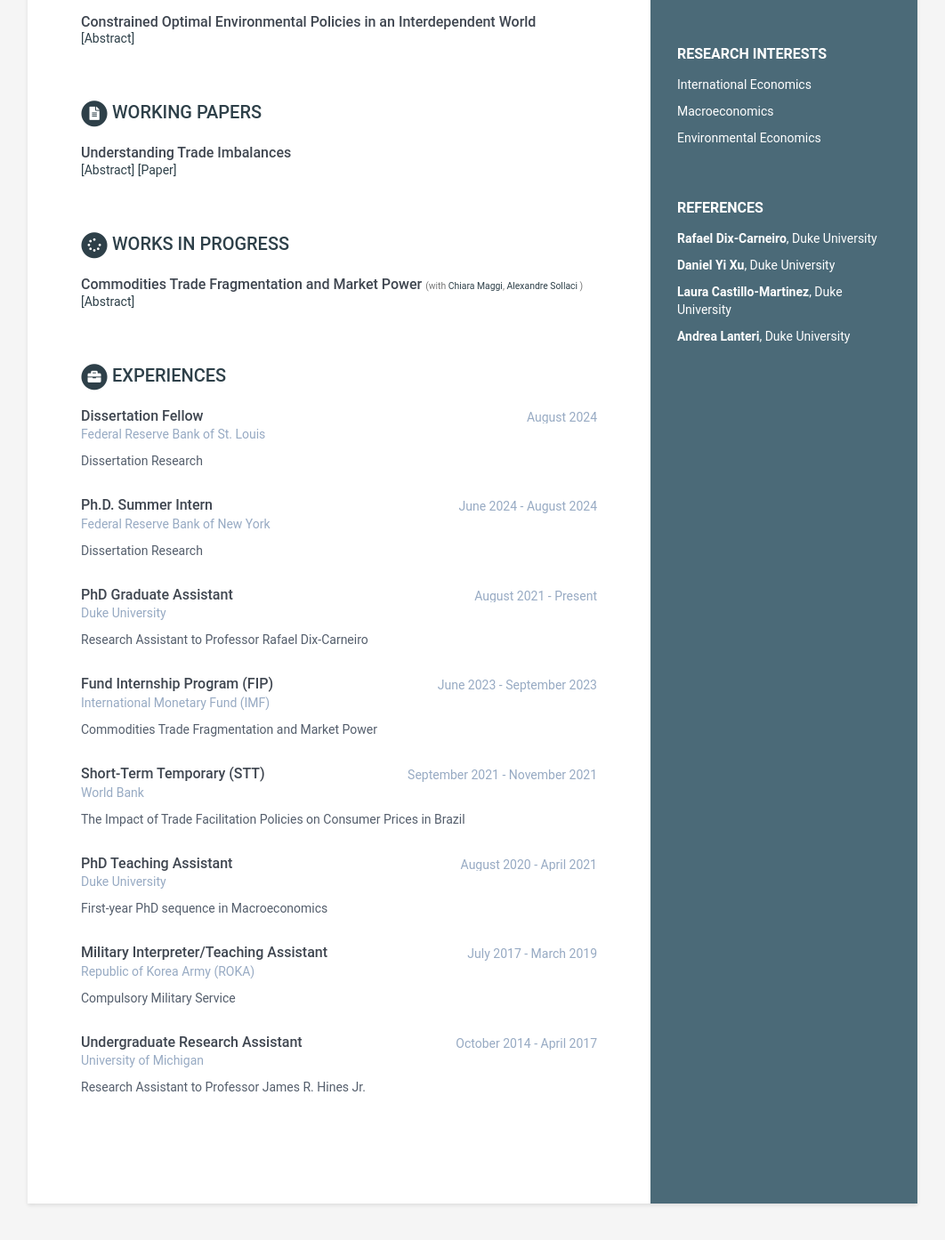
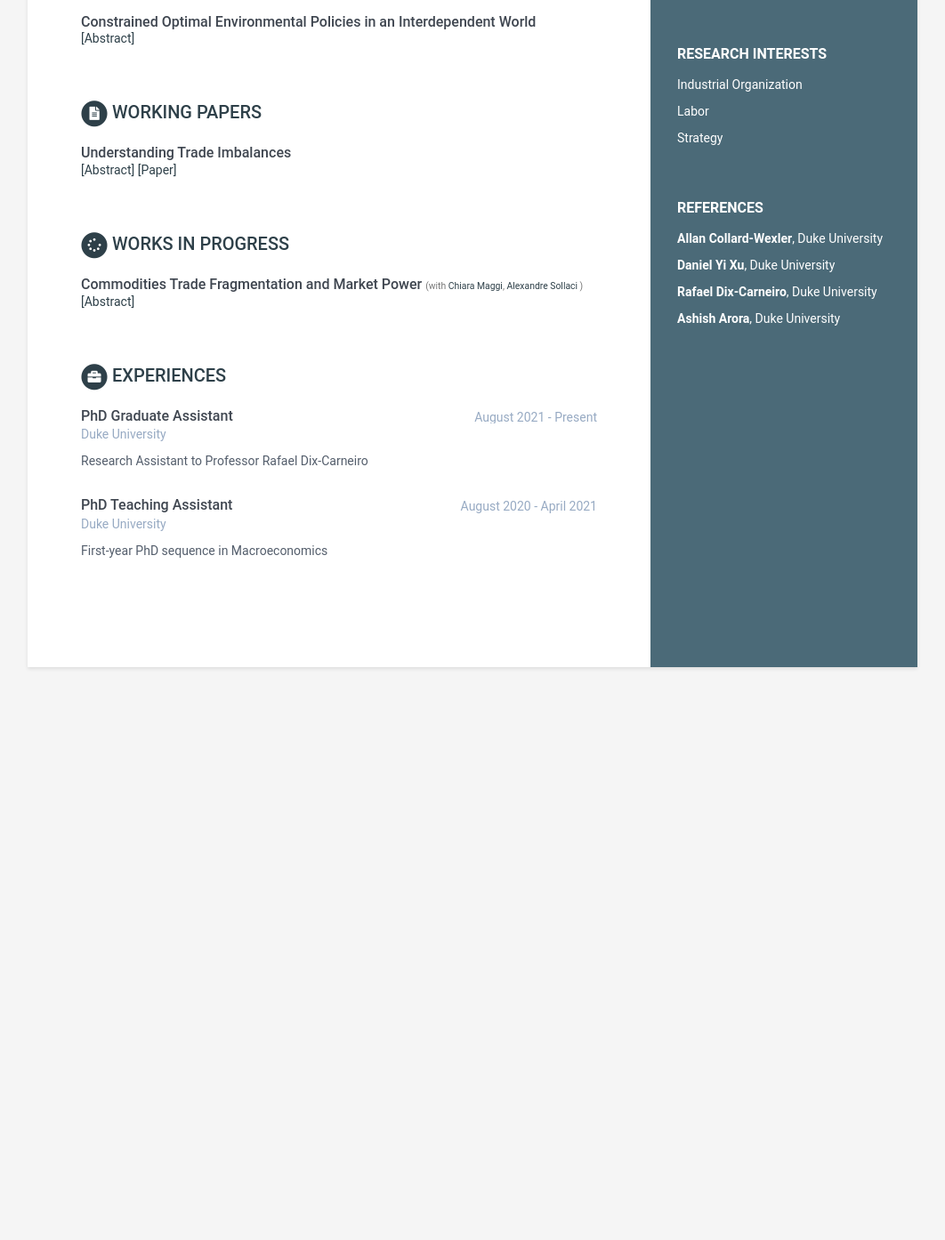
Before and after one commit to nurullahgulec/website, a Jekyll site: the page built from index.html, in a window 1280 px wide and 1400 px high, scrolled down 565 px. Shown: the top 1394 px of the window at 89% size, without its empty margins (109-1171 px from the left). Built offline with Jekyll 4.4.1, drawn with Linux system fonts in a browser that asks for light colours; after the commit the page ends 1375 px from its top, so only the background shows below that; some of the changed text lies outside the part shown.

Commit message:
Update data.yml

```diff
--- a/_data/data.yml
+++ b/_data/data.yml
@@ -14,30 +14,30 @@ sidebar:
   timezone: EST  # Eastern Standard Time
   citizenship: ''  # Citizenship remains blank, leave empty or remove
   website: nurullahgulec.github.io  # No need to add http://
-  linkedin: david-shin-893a049b
-  github: daviddshin
-  twitter: david_d_shin
+  linkedin: nurullahgulec
+  github: nurullahgulec
+  twitter: mnurullahgulec
   pdf: '/assets/files/cv.pdf'  # Path to the CV PDF
 
   # Research Interests
   interests:
     title: Research Interests
     info:
-      - item: International Economics
-      - item: Macroeconomics
-      - item: Environmental Economics
+      - item: Industrial Organization
+      - item: Labor
+      - item: Strategy
 
   # References
   references:
     title: References
     info:
-      - name: Rafael Dix-Carneiro
+      - name: Allan Collard-Wexler
         affiliation: Duke University
       - name: Daniel Yi Xu
         affiliation: Duke University
-      - name: Laura Castillo-Martinez
+      - name: Rafael Dix-Carneiro
         affiliation: Duke University
-      - name: Andrea Lanteri
+      - name: Ashish Arora
         affiliation: Duke University
 
 # Main content areas
@@ -47,68 +47,40 @@ education:
     - degree: Ph.D. in Economics
       university: Duke University
       time: (Expected) 2025
-    - degree: MA in Economics
-      university: Duke University
-      time: 2022
-    - degree: B.S. in Economics
-      university: University of Michigan - Ann Arbor
+    - degree: MPhil in Economics
+      university: Oxford University
+      time: 2019
+    - degree: B.A. in Economics and B.S. in Mathematics
+      university: Bogazici University
       time: 2017
 
 experiences:
   title: Experiences
   info:
-    - role: Dissertation Fellow
-      time: August 2024
-      company: Federal Reserve Bank of St. Louis
-      location: St. Louis, MO
-      details: Dissertation Research
-    - role: Ph.D. Summer Intern
-      time: June 2024 - August 2024
-      company: Federal Reserve Bank of New York
-      location: New York, NY
-      details: Dissertation Research
+
     - role: PhD Graduate Assistant
       time: August 2021 - Present
       company: Duke University
       location: Durham, NC
       details: Research Assistant to Professor Rafael Dix-Carneiro
-    - role: Fund Internship Program (FIP)
-      time: June 2023 - September 2023
-      company: International Monetary Fund (IMF)
-      location: Washington, DC
-      details: Commodities Trade Fragmentation and Market Power
-    - role: Short-Term Temporary (STT)
-      time: September 2021 - November 2021
-      company: World Bank
-      location: Durham, NC
-      details: The Impact of Trade Facilitation Policies on Consumer Prices in Brazil
     - role: PhD Teaching Assistant
       time: August 2020 - April 2021
       company: Duke University
       location: Durham, NC
       details: First-year PhD sequence in Macroeconomics
-    - role: Military Interpreter/Teaching Assistant
-      time: July 2017 - March 2019
-      company: Republic of Korea Army (ROKA)
-      location: Republic of Korea
-      details: Compulsory Military Service
-    - role: Undergraduate Research Assistant
-      time: October 2014 - April 2017
-      company: University of Michigan
-      location: Ann Arbor, MI
-      details: Research Assistant to Professor James R. Hines Jr.
+
 
 languages:
   title: Languages
   info:
     - idiom: English
       level: Fluent
-    - idiom: Korean
+    - idiom: Turkish
       level: Native
-    - idiom: Spanish
-      level: Intermediate
     - idiom: German
-      level: Intermediate
+      level: Advanced
+    - idiom: Arabic
+      level: Advanced
 
 computational-skills:
   title: Computational Skills
```
